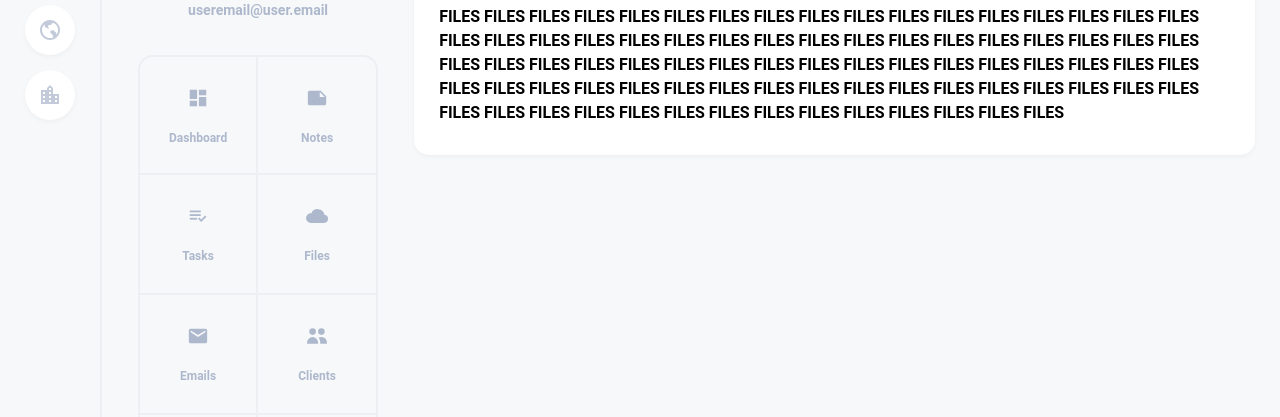
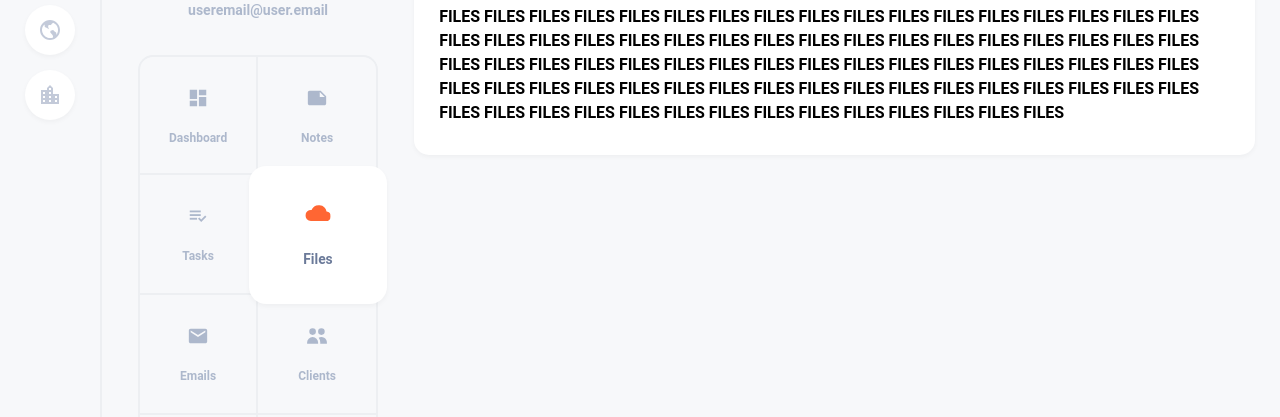
Before and after one commit to NShevchik/nextjsweek, a Next.js app: page /dashboard/files in a window 1280 px wide. Shown: the part 383-800 px from the top of the page. Built offline with nearby package versions, Linux system fonts and the light colour scheme.

Commit message:
menu-changing-links

```diff
--- a/components/Profile/ProfileMenu.tsx
+++ b/components/Profile/ProfileMenu.tsx
@@ -1,4 +1,4 @@
-import React, { useState } from 'react'
+import React from 'react'
 import { RiDashboardFill } from 'react-icons/ri'
 import { MdEmail, MdNote } from 'react-icons/md'
 import { BsFillCloudyFill } from 'react-icons/bs'
@@ -8,22 +8,19 @@ import { HiUsers } from 'react-icons/hi'
 import { IoMdCalendar } from 'react-icons/io'
 import { ImWrench } from 'react-icons/im'
 
+
+
 export const ProfileMenu = () => {
-    const [active, setActive] = useState(false)
-
-    // function handleClick() {
-    //     setActive(!active)
-    // }
     return (
         <div className='flex flex-row flex-wrap mx-[auto] my-0 max-w-[240px] py-[30px]'>
-            <ProfileMenuItem text={'Dashboard'} icon={<RiDashboardFill />} borders={'border-t-2 border-l-2 rounded-tl-[15px]'} selected={active} callback={() => handleClick()} />
-            <ProfileMenuItem text={'Notes'} icon={<MdNote />} borders={'border-t-2 rounded-tr-[15px]'} selected={active} callback={() => handleClick()} />
-            <ProfileMenuItem text={'Tasks'} icon={<CgPlayListCheck />} borders={'border-l-2'} selected={active} callback={() => handleClick()} />
-            <ProfileMenuItem text={'Files'} icon={<BsFillCloudyFill />} selected={active} callback={() => handleClick()} />
-            <ProfileMenuItem text={'Emails'} icon={<MdEmail />} borders={'border-l-2'} />
-            <ProfileMenuItem text={'Clients'} icon={<HiUsers />} />
-            <ProfileMenuItem text={'Calendars'} icon={<IoMdCalendar />} borders={'border-l-2 rounded-bl-[15px]'} />
-            <ProfileMenuItem text={'Settings'} icon={<ImWrench />} borders={'rounded-br-[15px]'} />
+            <ProfileMenuItem link={'/dashboard'} text={'Dashboard'} icon={<RiDashboardFill />} borders={'border-t-2 border-l-2 rounded-tl-[15px]'} />
+            <ProfileMenuItem link={'/dashboard/notes'} text={'Notes'} icon={<MdNote />} borders={'border-t-2 rounded-tr-[15px]'} />
+            <ProfileMenuItem link={'/dashboard/tasks'} text={'Tasks'} icon={<CgPlayListCheck />} borders={'border-l-2'} />
+            <ProfileMenuItem link={'/dashboard/files'} text={'Files'} icon={<BsFillCloudyFill />} />
+            <ProfileMenuItem link={'/dashboard/emails'} text={'Emails'} icon={<MdEmail />} borders={'border-l-2'} />
+            <ProfileMenuItem link={'/dashboard/clients'} text={'Clients'} icon={<HiUsers />} />
+            <ProfileMenuItem link={'/dashboard/calendars'} text={'Calendars'} icon={<IoMdCalendar />} borders={'border-l-2 rounded-bl-[15px]'} />
+            <ProfileMenuItem link={'/dashboard/settings'} text={'Settings'} icon={<ImWrench />} borders={'rounded-br-[15px]'} />
         </div>
     )
 }
--- a/components/Profile/ProfileMenuItem.tsx
+++ b/components/Profile/ProfileMenuItem.tsx
@@ -1,7 +1,12 @@
-import React from 'react'
+import React, { useState } from 'react'
+import { useRouter } from 'next/router'
+import Link from 'next/link'
 
-export const ProfileMenuItem = ({ text, icon, borders, selected, callback }: { text: string, icon: React.ReactNode, borders?: string, selected?: boolean, callback?: void }) => {
-    return selected ? (
+export const ProfileMenuItem = ({ text, icon, borders, selected, link }: { text: string, icon: React.ReactNode, borders?: string, selected?: boolean, link: string }) => {
+    const router = useRouter()
+    const pathname = router.pathname;
+
+    return pathname.endsWith(text.toLowerCase()) ? (
         <div className={`w-[120px] h-[120px] text-[14px] scale-[1.15] bg-white border-none flex flex-col items-center cursor-pointer rounded-[15px] shadow-soft`}>
             <div className='pt-[30px] pb-[20px] text-[22px] text-orange'>
                 {icon}
@@ -11,13 +16,13 @@ export const ProfileMenuItem = ({ text, icon, borders, selected, callback }: { t
             </div>
         </div>
     ) : (
-        <div onClick={callback} className={`w-[120px] h-[120px] text-[14px] text-whale-fin border-whale-gray border-b-2 border-r-2 hover:text-orange flex flex-col items-center cursor-pointer ${borders}`}>
+        <Link href={link} className={`w-[120px] h-[120px] text-[14px] text-whale-fin border-whale-gray border-b-2 border-r-2 hover:text-orange flex flex-col items-center cursor-pointer ${borders}`}>
             <div className='pt-[30px] pb-[20px] text-[22px]'>
                 {icon}
             </div>
             <div className='text-[12px]'>
                 {text}
             </div>
-        </div>
+        </Link>
     )
 }
--- /dev/null
+++ b/mocks/users/users.tsx
@@ -0,0 +1 @@
+export const users = [];
--- a/pages/dashboard/index.tsx
+++ b/pages/dashboard/index.tsx
@@ -1,12 +1,27 @@
 import React from "react";
 import { ContentWrapper } from "../../components/ContentWrapper/ContentWrapper";
 import { MainContainer } from "../../components/MainContainer/MainContainer";
+import { useMenuOpen } from "../../store/store";
 
-function dashboard() {
+export default function dashboard({ users }: { users: any }) {
+  // const uses = useUsers(state => state.users)
+  // console.log(uses)
+  // const changeMenu = useMenuOpen((state) => state.changeMenu)
+
+  // function handleClick(data) {
+
+  // }
+
   return (
     <MainContainer keywords="dashboard, main menu, profile">
       <ContentWrapper style="white">
         <div className='px-[25px] py-[30px]'>
+          {/* <button onClick={changeMenu}>
+            click to add
+          </button>
+          <div>
+            {uses[0].name}
+          </div> */}
           DASHBOARD DASHBOARD DASHBOARD DASHBOARD DASHBOARD DASHBOARD DASHBOARD DASHBOARD DASHBOARD DASHBOARD DASHBOARD DASHBOARD
           DASHBOARD DASHBOARD DASHBOARD DASHBOARD DASHBOARD DASHBOARD DASHBOARD DASHBOARD DASHBOARD DASHBOARD DASHBOARD DASHBOARD
           DASHBOARD DASHBOARD DASHBOARD DASHBOARD DASHBOARD DASHBOARD DASHBOARD DASHBOARD DASHBOARD DASHBOARD DASHBOARD DASHBOARD
@@ -34,4 +49,11 @@ function dashboard() {
   )
 }
 
-export default dashboard;
+export async function getStaticProps() {
+  const response = await fetch('https://638f1f119cbdb0dbe31da265.mockapi.io/users');
+  const users = await response.json()
+
+  return {
+    props: { users }
+  }
+}
```
Also changed, not shown: store/store.tsx (+9 -1 lines).
